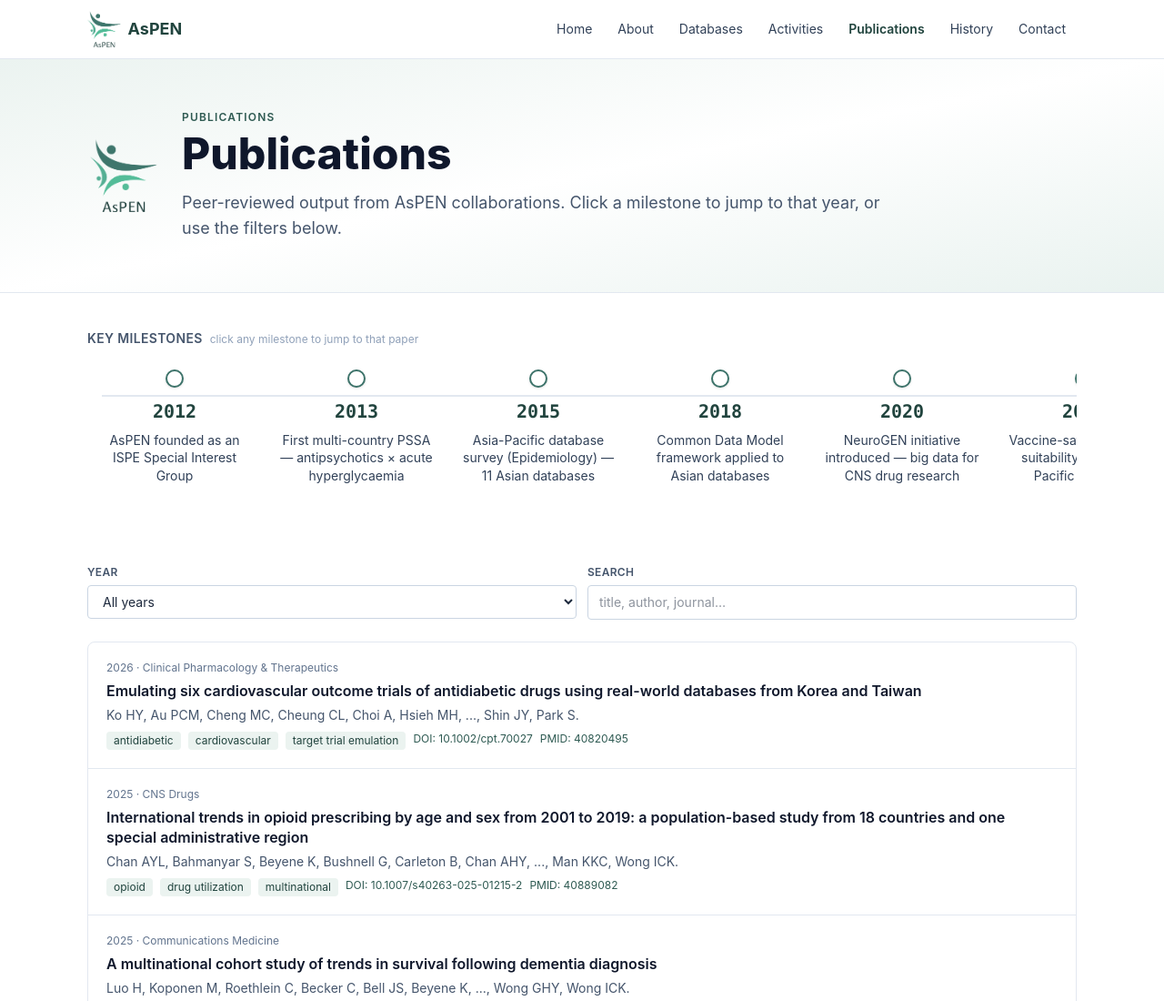
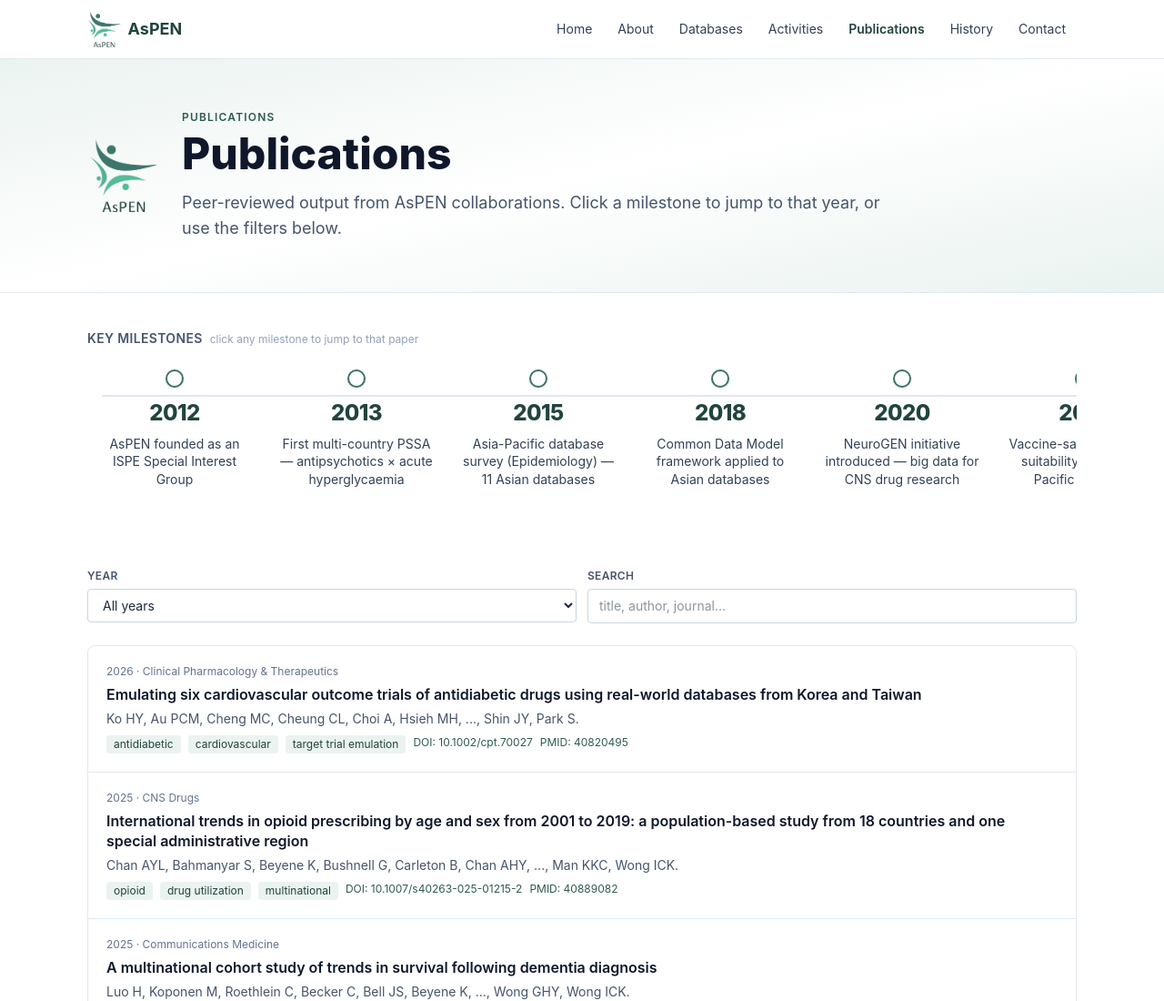
Before and after one commit to PHD-Center/AsPEN, an Astro site: page /AsPEN/publications in a window 1280 px wide. Shown: the top 1100 px of the page at 91% size. Built offline with nearby package versions, Linux system fonts and the light colour scheme; Astro itself is replaced by a stand-in of ours.

Commit message:
Milestones: drop monospace font on year — use sans extrabold for editorial feel

```diff
--- a/src/pages/publications.astro
+++ b/src/pages/publications.astro
@@ -52,7 +52,7 @@ const milestones: { year: number; text: string; pmid?: string }[] = [
               class="milestone-node group relative flex flex-col items-center w-48 shrink-0 cursor-pointer text-center px-2"
             >
               <span class="relative z-10 w-5 h-5 rounded-full bg-white border-2 border-brand-500 group-hover:bg-brand-500 transition shadow-sm"></span>
-              <span class="text-xl font-bold text-brand-700 font-mono mt-3">{m.year}</span>
+              <span class="text-2xl font-extrabold text-brand-700 mt-3 tracking-tight">{m.year}</span>
               <p class="text-sm text-slate-700 mt-2 leading-snug">{m.text}</p>
             </button>
           ))}
```
